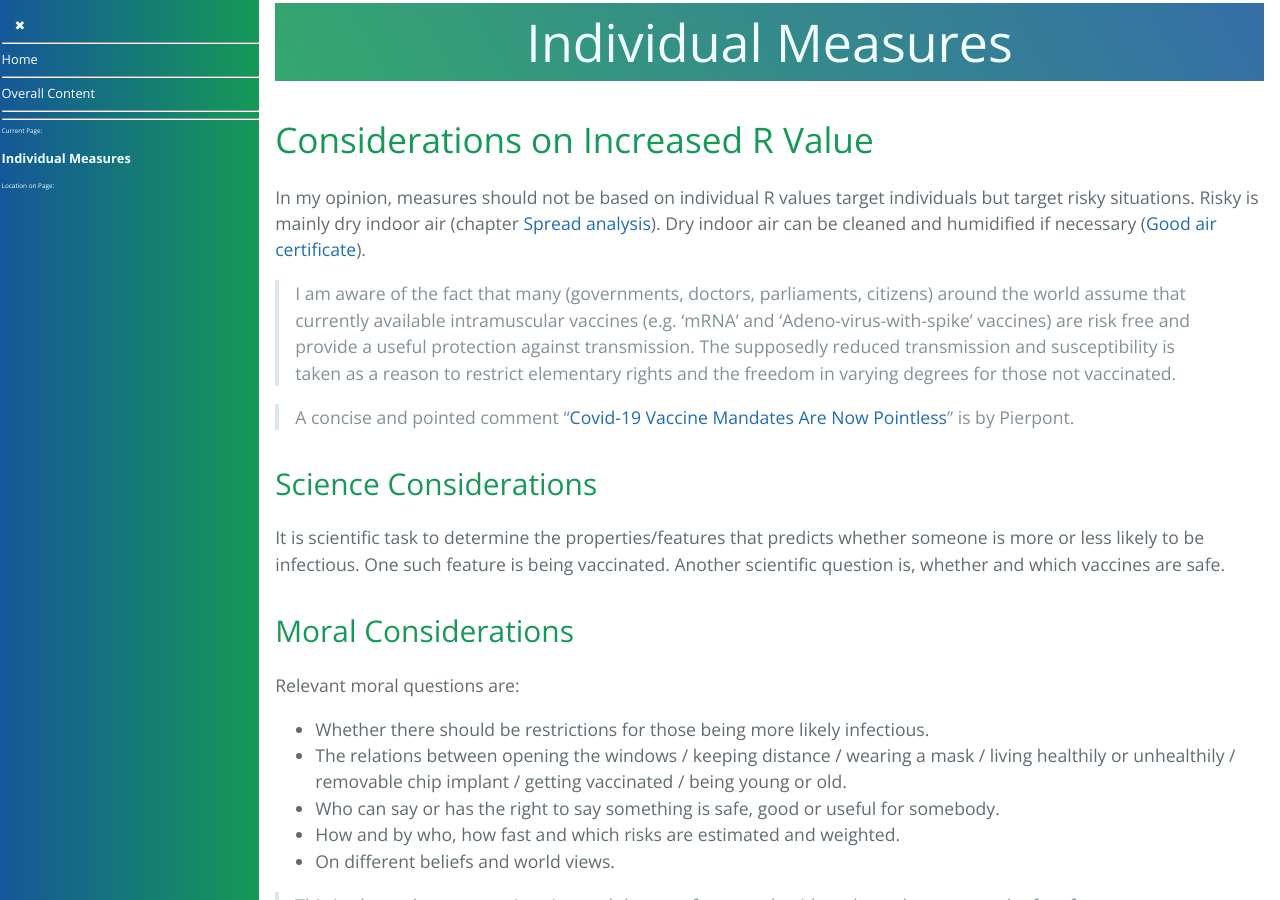
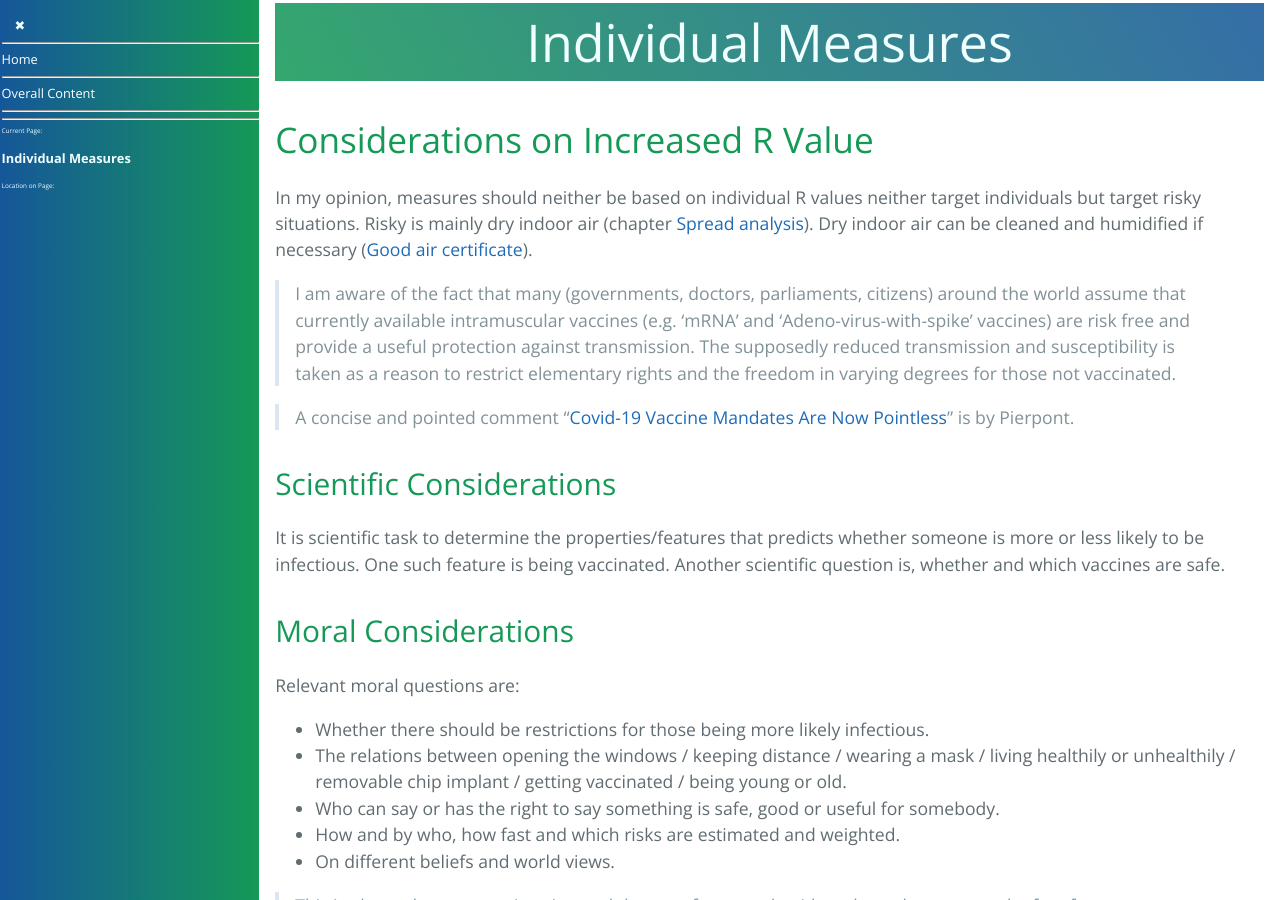
Before and after one commit to forestgrape/coronavirus, a Jekyll site: the page built from 7_social/individual_measures.md, in a window 1280 px wide and 900 px high. Built offline with Jekyll 4.4.1, drawn with Linux system fonts in a browser that asks for light colours; our own code applies the rules of GitHub Pages for plain Markdown files.

Commit message:
Update individual_measures.md

```diff
--- a/7_social/individual_measures.md
+++ b/7_social/individual_measures.md
@@ -1,7 +1,7 @@
 # Individual Measures
 
 ## Considerations on Increased R Value
-In my opinion, measures should not be based on individual R values target individuals but target risky situations. Risky is mainly dry indoor air (chapter [Spread analysis](../5_epidemiological/spread_analyses.md)). Dry indoor air can be cleaned and humidified if necessary ([Good air certificate](../7_social/good_air.md)).
+In my opinion, measures should neither be based on individual R values neither target individuals but target risky situations. Risky is mainly dry indoor air (chapter [Spread analysis](../5_epidemiological/spread_analyses.md)). Dry indoor air can be cleaned and humidified if necessary ([Good air certificate](../7_social/good_air.md)).
 
 > I am aware of the fact that many (governments, doctors, parliaments, citizens) around the world assume that currently available intramuscular vaccines (e.g. 'mRNA' and 'Adeno-virus-with-spike' vaccines) are risk free and provide a useful protection against transmission. The supposedly reduced transmission and susceptibility is taken as a reason to restrict elementary rights and the freedom in varying degrees for those not vaccinated.
 
@@ -9,7 +9,7 @@ In my opinion, measures should not be based on individual R values target indivi
 
 
 
-### Science Considerations
+### Scientific Considerations
 It is scientific task to determine the properties/features that predicts whether someone is more or less likely to be infectious. One such feature is being vaccinated. Another scientific question is, whether and which vaccines are safe.
 
 
```
